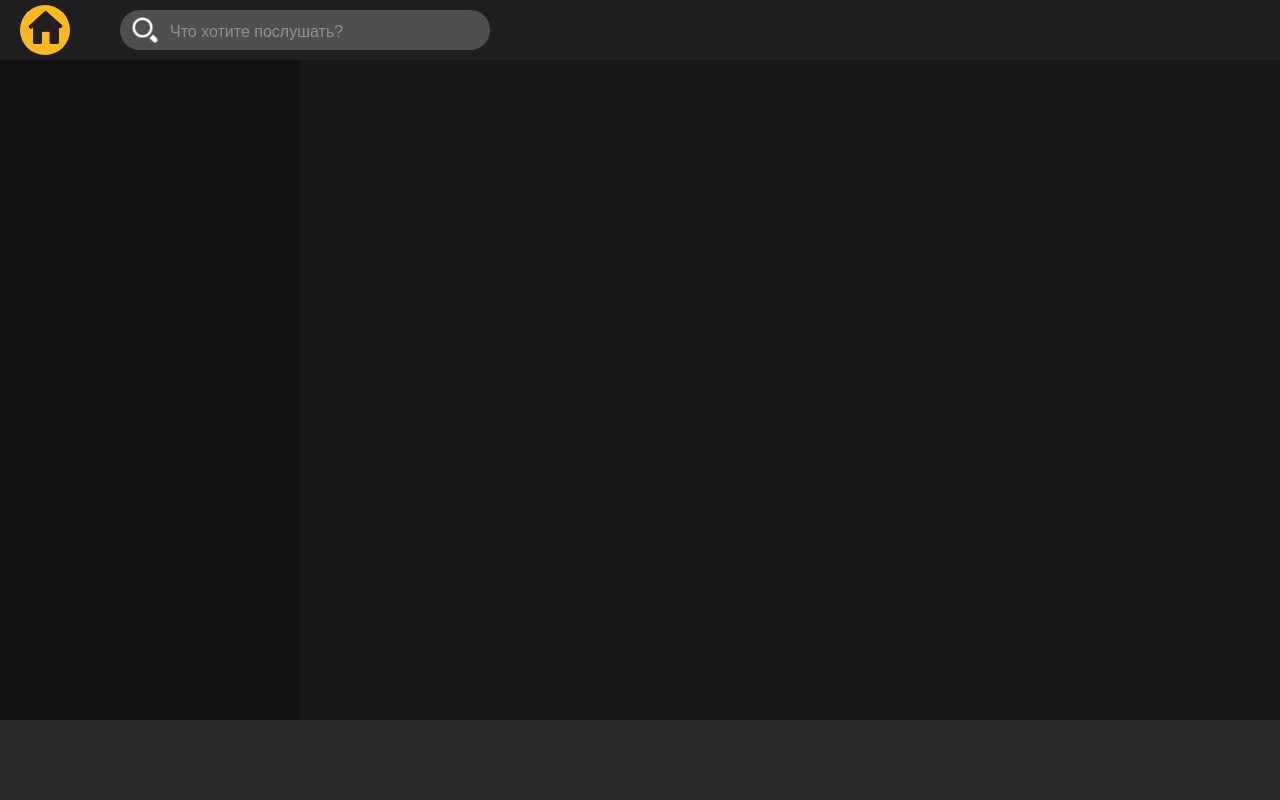
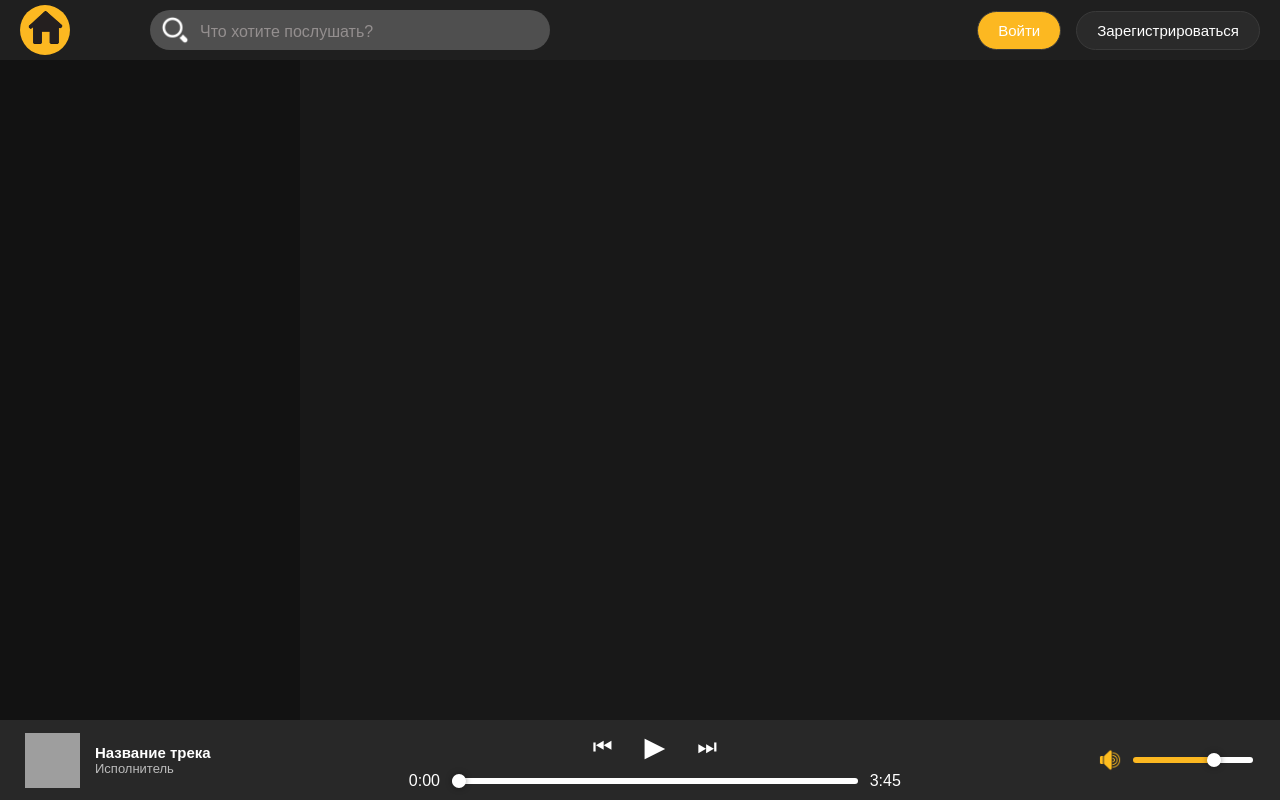
Before and after one commit to MaksimDzemiashkevich/Justify, a PHP site: page /HTML/index.html in a window 1280 px wide. Run offline with PHP 8.4, Linux system fonts and the light colour scheme; grey boxes are pictures that could not be loaded.

Commit message:
Add final header and footer

```diff
--- /dev/null
+++ b/CSS/footer.css
@@ -0,0 +1,147 @@
+/* ===== ПЛЕЕР ===== */
+#player {
+    display: flex;
+    align-items: center;
+    justify-content: space-between;
+    padding: 0 25px;
+    color: #fff;
+    font-family: Arial, sans-serif;
+}
+
+/* Левая часть */
+#player-left {
+    display: flex;
+    align-items: center;
+    gap: 15px;
+}
+
+#track-cover {
+    width: 55px;
+    height: 55px;
+
+}
+
+#track-info {
+    display: flex;
+    flex-direction: column;
+}
+
+#track-name {
+    font-weight: bold;
+    font-size: 15px;
+}
+
+#track-artist {
+    font-size: 13px;
+    color: #bbbbbb;
+}
+
+/* Центр */
+#player-center {
+    display: flex;
+    flex-direction: column;
+    align-items: center;
+    width: 40%;
+}
+
+#controls {
+    display: flex;
+    gap: 20px;
+    margin-bottom: 8px;
+}
+
+.player-btn {
+    background: none;
+    border: none;
+    font-size: 22px;
+    color: white;
+    cursor: pointer;
+    transition: 0.2s;
+}
+
+.player-btn:hover {
+    transform: scale(1.2);
+}
+
+.player-btn.play {
+    font-size: 27px;
+}
+
+/* Прогресс */
+#progress-block {
+    display: flex;
+    align-items: center;
+    width: 100%;
+    gap: 10px;
+}
+
+#progress {
+    width: 100%;
+}
+
+/* Правая часть */
+#player-right {
+    display: flex;
+    align-items: center;
+    gap: 10px;
+}
+
+#volume {
+    width: 120px;
+
+}
+
+#volume-icon {
+    width: 22px;
+    height: 22px;
+    filter: brightness(1.5);
+}
+/* Общий стиль для range */
+input[type="range"] {
+    -webkit-appearance: none;
+    appearance: none;
+    height: 6px;
+    background: #ffffff; /* фон будет задаваться через gradient */
+    border-radius: 6px;
+    outline: none;
+}
+
+/* WebKit: видимая «лента» (без заливки) — используем тонкую невидимую дорожку */
+input[type="range"]::-webkit-slider-runnable-track {
+    height: 6px;
+    background: transparent;
+}
+
+/* WebKit: сам ползунок */
+input[type="range"]::-webkit-slider-thumb {
+    -webkit-appearance: none;
+    appearance: none;
+    width: 14px;
+    height: 14px;
+    background: #fff;
+    border-radius: 50%;
+    margin-top: -4px; /* центровка относительно track */
+    box-shadow: 0 0 6px rgba(0,0,0,0.4);
+    cursor: pointer;
+}
+
+/* Firefox: бегунок */
+input[type="range"]::-moz-range-thumb {
+    width: 14px;
+    height: 14px;
+    background: #fff;
+    border: none;
+    border-radius: 50%;
+    box-shadow: 0 0 6px rgba(0,0,0,0.4);
+    cursor: pointer;
+}
+
+/* Firefox: трек (делаем прозрачным, фон будет через background у самого input) */
+input[type="range"]::-moz-range-track {
+    background: transparent;
+    height: 6px;
+}
+
+.range-gradient {
+    background: linear-gradient(90deg, #FCB821 0%, #FCB821 0%, #ffffff 0%, #ffffff 100%);
+}
--- /dev/null
+++ b/CSS/header.css
@@ -0,0 +1,103 @@
+div#Home{
+    display: flex;
+    justify-content: center;
+
+    width: 50px;
+    height: 50px;
+    border-radius: 100%;
+    background: #FCB821;
+}
+
+div#Home:hover{
+    transition: 0.4s ease;
+    transform: scale(1.1);
+    background: #FFC53D;
+}
+
+#homik{
+    width: 45px;
+    height: 45px;
+}
+
+/* Стили для поиска */
+div#Search{
+    display: flex;
+    align-items: center;
+}
+
+#Search #icon {
+    position: relative;
+    left: 40px;
+    width: 30px;
+    height: 30px;
+    pointer-events: none; /* чтобы не мешала клику в input */
+    filter: brightness(3);
+}
+
+input#Search{
+    width: 100%;
+    max-width: 400px; /* ограничиваем максимальную ширину */
+    height: 40px;
+    background-color: #4f4f4f;
+    border-radius: 25px; /* скругленные углы */
+    border: none;
+    padding: 0 50px;
+    font-size: 16px;
+    color: #fff;
+    outline: none;
+    box-sizing: border-box;
+    padding-top: 4px;
+}
+
+/* Дополнительные стили для placeholder */
+input#Search::placeholder {
+    color:#948F8F;
+    font-size: 16px;
+    padding-bottom: 0px 100px;
+}
+
+/* Эффект при фокусе */
+input#Search:focus {
+    outline: 2px solid #fff;
+}
+
+/* Блок кнопок */
+#authButtons {
+    display: flex;
+    gap: 15px;
+    margin-left: auto;
+}
+
+/* Красивые кнопки */
+.auth-btn {
+    padding: 10px 20px;
+    background: #2a2a2a;
+    border: 1px solid #3a3a3a;
+    color: #fff;
+    border-radius: 20px;
+    cursor: pointer;
+    font-size: 15px;
+    transition: 0.2s ease-in-out;
+}
+button#loginBtn{
+    background-color: #FCB821;
+}
+button#registerBtn{
+
+}
+/* Hover */
+.auth-btn:hover {
+    background: #3a3a3a;
+    transform: scale(1.05);
+}
+
+/* Аккаунт (можно сделать акцент) */
+#accountBtn {
+    background: #FCB821;
+    border: none;
+    color: black;
+}
+
+#accountBtn:hover {
+    background: #FFC53D;
+}
--- a/CSS/index.css
+++ b/CSS/index.css
@@ -15,10 +15,10 @@ body{
     grid-column: 1/3;
     background: #1f1f1f;
     display: grid;
-    grid-template-columns: 50px 400px; /* изменено */
+    grid-template-columns: 50px auto auto; /* изменено */
     align-items: center; /* добавлено */
     padding: 0 20px; /* добавлено */
-    gap: 20px; /* добавлено */
+    gap: 50px; /* добавлено */
 }
 
 #playLists{
@@ -40,66 +40,3 @@ body{
 }
 
 /*Header*/
-
-div#Home{
-    display: flex;
-    justify-content: center;
-
-    width: 50px;
-    height: 50px;
-    border-radius: 100%;
-    background: #FCB821;
-}
-
-div#Home:hover{
-    transition: 0.4s ease;
-    transform: scale(1.1);
-    background: #FFC53D;
-}
-
-#homik{
-    width: 45px;
-    height: 45px;
-}
-
-/* Стили для поиска */
-div#Search{
-    display: flex;
-    align-items: center;
-}
-
-#Search #icon {
-    position: relative;
-    left: 40px;
-    width: 30px;
-    height: 30px;
-    pointer-events: none; /* чтобы не мешала клику в input */
-    filter: brightness(3);
-}
-
-input#Search{
-    width: 100%;
-    max-width: 400px; /* ограничиваем максимальную ширину */
-    height: 40px;
-    background-color: #4f4f4f;
-    border-radius: 25px; /* скругленные углы */
-    border: none;
-    padding: 0 50px;
-    font-size: 16px;
-    color: #fff;
-    outline: none;
-    box-sizing: border-box;
-    padding-top: 4px;
-}
-
-/* Дополнительные стили для placeholder */
-input#Search::placeholder {
-    color:#948F8F;
-    font-size: 16px;
-    padding-bottom: 0px 100px;
-}
-
-/* Эффект при фокусе */
-input#Search:focus {
-    outline: 2px solid #fff;
-}
--- a/HTML/index.html
+++ b/HTML/index.html
@@ -1,7 +1,10 @@
 <!DOCTYPE html>
 <html lang="en">
 <head>
+    <link rel="stylesheet" href="../CSS/header.css">
     <link rel="stylesheet" href="../CSS/index.css">
+    <link rel="stylesheet" href="../CSS/footer.css">
+
     <meta charset="UTF-8">
     <meta name="viewport" content="width=device-width, initial-scale=1.0">
     <title>Document</title>
@@ -18,6 +21,14 @@
                     <input id="Search"  placeholder="Что хотите послушать?">
 
             </div>
+            <div id="authButtons">
+                <button class="auth-btn" id="loginBtn">Войти</button>
+                <button class="auth-btn" id="registerBtn">Зарегистрироваться</button>
+
+                <!-- Эта кнопка показывается только если пользователь авторизован -->
+                <button class="auth-btn" id="accountBtn" style="display: none;">Аккаунт</button>
+            </div>
+
         </header>
         <aside id="playLists">
 
@@ -26,8 +37,36 @@
 
         </div>
         <footer id="player">
+                            <div id="player-left">
+                <img src="../Image/defaultCover.png" id="track-cover">
+                <div id="track-info">
+                    <span id="track-name">Название трека</span>
+                    <span id="track-artist">Исполнитель</span>
+                </div>
+            </div>
+
+            <div id="player-center">
+                <div id="controls">
+                    <button class="player-btn" id="prevBtn">⏮</button>
+                    <button class="player-btn play" id="playBtn">▶</button>
+                    <button class="player-btn" id="nextBtn">⏭</button>
+                </div>
+
+                <div id="progress-block">
+                    <span id="current-time">0:00</span>
+                    <input type="range" id="progress" min="0" max="100" value="0">
+                    <span id="total-time">3:45</span>
+                </div>
+            </div>
+
+            <div id="player-right">
+                <img src="../Image/lowVolume.png" id="volume-icon">
+                <input type="range" id="volume" min="0" max="100" value="70">
+            </div>
 
         </footer>
     </div>
+    <script src="/JAVASCRIPT/index.js"></script>
+    <script src="/JAVASCRIPT/volume.js"></script>
 </body>
 </html>
--- a/JAVASCRIPT/index.js
+++ b/JAVASCRIPT/index.js
@@ -0,0 +1,25 @@
+function updateRangeBackground(rangeElem, colorFilled = '#FCB821', colorRemaining = '#ffffff') {
+    const min = parseFloat(rangeElem.min) || 0;
+    const max = parseFloat(rangeElem.max) || 100;
+    const val = parseFloat(rangeElem.value);
+
+    const percent = ((val - min) / (max - min)) * 100;
+
+    rangeElem.style.background =
+        `linear-gradient(90deg, ${colorFilled} 0%, ${colorFilled} ${percent}%, ${colorRemaining} ${percent}%, ${colorRemaining} 100%)`;
+}
+
+const progress = document.getElementById('progress');
+const volume = document.getElementById('volume');
+
+if (progress) {
+    progress.classList.add('range-gradient');
+    updateRangeBackground(progress);
+    progress.addEventListener('input', () => updateRangeBackground(progress));
+}
+
+if (volume) {
+    volume.classList.add('range-gradient');
+    updateRangeBackground(volume);
+    volume.addEventListener('input', () => updateRangeBackground(volume));
+}
--- /dev/null
+++ b/JAVASCRIPT/volume.js
@@ -0,0 +1,22 @@
+const volumeIcon = document.getElementById('volume-icon');
+
+if (volume) {
+    updateIconVolume(volume);
+
+    // обновляем иконку при движении ползунка
+    volume.addEventListener('input', () => updateIconVolume(volume));
+}
+
+function updateIconVolume(range) {
+    const value = range.value;
+
+    if (value == 0) {
+        volumeIcon.src = "../Image/mute.png";
+    }
+    else if (value > 0 && value <= 50) {
+        volumeIcon.src = "../Image/lowVolume.png";
+    }
+    else if (value > 50) {
+        volumeIcon.src = "../Image/highVolume.png";
+    }
+}
```
Also changed, not shown: JAVASCRIPT/playTrack.js (added, +10 -0 lines), CSS/content.css (added), CSS/sidebar.css (added), Image/highVolume.png (added), Image/lowVolume.png (added), Image/mute.png (added), Image/volume.png (added).
